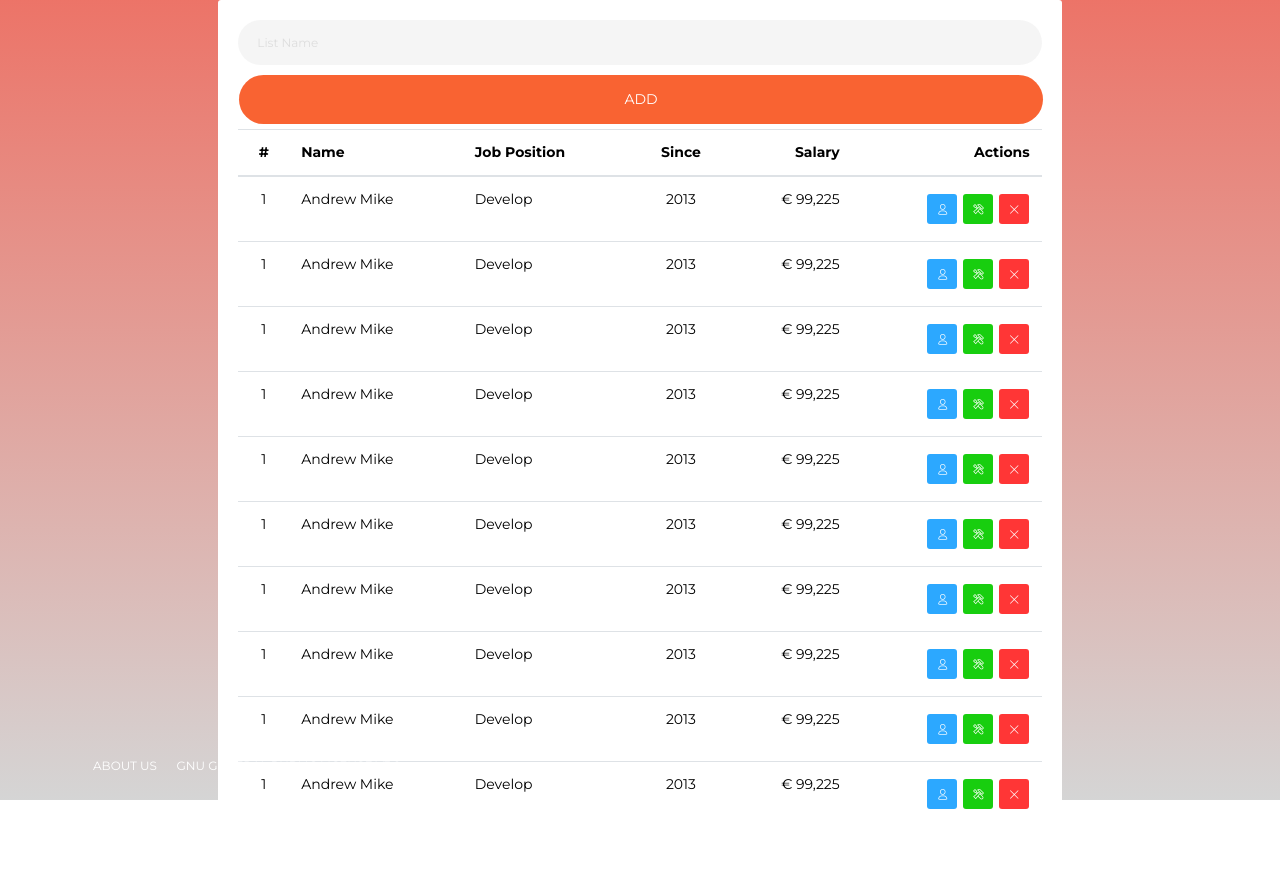
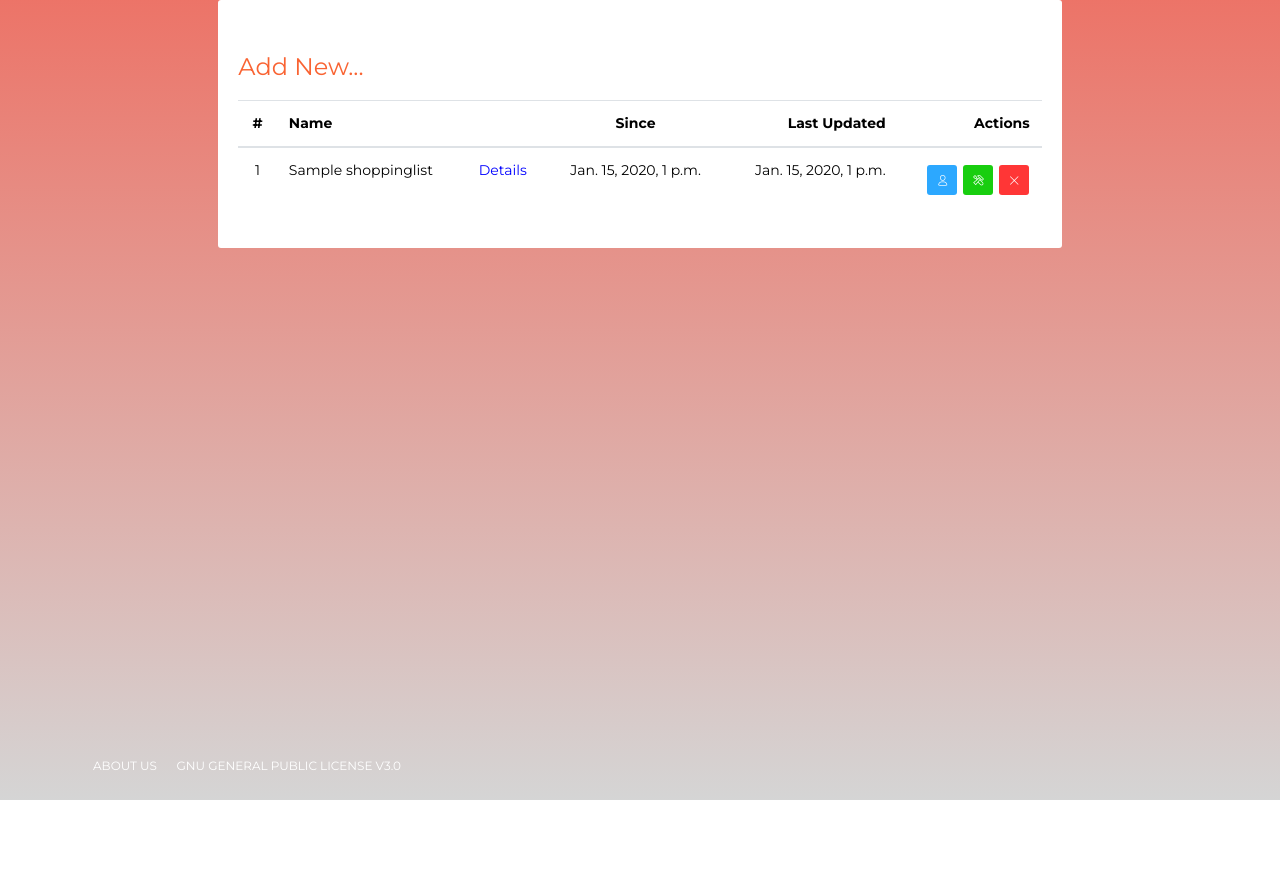
Before and after one commit to parseendavid/django-shopping-list, a Django app: page /dashboard/ in a window 1280 px wide. Shown: the part 72-960 px from the top of the page. After the commit the page ends 872 px from the top, so only its background shows below. Run offline with Django 3.2, Linux system fonts and the light colour scheme; a user stored in the database is signed in; tables that the repository leaves empty hold one stand-in row (values such as "Sample post"); one stand-in notice (Sample message) is shown; some libraries are stand-ins or nearby versions.

Commit message:
Feature adds view for available shopping lists. - Added users lists to context of Dashboard View - Modified template from using dummy data to using context data. - Added migrations [Delivers #155906749]

```diff
--- a/accounts/templates/accounts/login-page.html
+++ b/accounts/templates/accounts/login-page.html
@@ -126,7 +126,6 @@
                             <h6><a href="{% url 'accounts:signup' %}" class="link footer-link">Create
                                 Account</a></h6>
                         </div>
-
                         <div class="pull-right">
                             <h6><a href="#" data-toggle="modal"
                                    data-target="#ResetPassModal" class="link footer-link">Forgot
--- a/shopping_lists/models.py
+++ b/shopping_lists/models.py
@@ -11,7 +11,7 @@ class ShoppingList(models.Model):
     owner = models.ForeignKey(
         User, on_delete=models.CASCADE, related_name='shopping_lists')
     date_created = models.DateTimeField(auto_now_add=True)
-    update_date = models.DateTimeField(auto_now=True)
+    date_updated = models.DateTimeField(auto_now=True)
 
     class Meta:
-        ordering = ('name',)
+        ordering = ('-date_created',)
--- a/shopping_lists/templates/shopping_lists/base.html
+++ b/shopping_lists/templates/shopping_lists/base.html
@@ -20,7 +20,13 @@
     <!-- CSS Files -->
     <link href="{% static "shopping_lists/css/bootstrap.min.css" %}" rel="stylesheet">
     <link href="{% static "shopping_lists/css/now-ui-kit.css" %}" rel="stylesheet">
-
+    <script>
+        window.setTimeout(function () {
+            $(".alert").fadeTo(500, 0).slideUp(500, function () {
+                $(this).remove();
+            });
+        }, 4000);
+    </script>
 </head>
 
 <body>
--- a/shopping_lists/templates/shopping_lists/dashboard.html
+++ b/shopping_lists/templates/shopping_lists/dashboard.html
@@ -3,11 +3,21 @@
     Dashboard
 {% endblock %}
 {% block content %}
-    <div class="row" style="margin-top:-20px">
-        <div class="col-md-8 ml-auto mr-auto">
-            <div class="card card-plain" style="color:black">
-                <div class="card-body bg-white">
-                    <form class="form" method="POST">
+    <div class="modal modal-dialog modal-login modal-clear" id="AddList" tabindex="-1"
+         role="dialog"
+         style="color: black">
+        <div class="modal-dialog" role="document">
+            <div class="modal-content">
+                <div class="modal-header">
+                    <h5 class="modal-title" id="exampleModalLabel">Add Shopping List</h5>
+                    <button type="button" class="close" data-dismiss="modal" aria-label="Close">
+                        <span aria-hidden="true">&times;</span>
+                    </button>
+                </div>
+                <div class="modal-body">
+                    <div class="card-body">
+                        <form class="form" method="POST"
+                              action="{% url 'shopping_lists:dashboard' %}">
                             {% csrf_token %}
                             <span>
                         <div class="input-group form-group-no-border input-lg">
@@ -19,8 +29,67 @@
                             </button>
                     </span>
                         </form>
+                    </div>
+                </div>
+                <div class="modal-footer">
+                    <button type="button" class="btn btn-secondary" data-dismiss="modal">Close
+                    </button>
+                </div>
+            </div>
+        </div>
+    </div>
+
+    <div class="row" style="margin-top:-20px">
+        <div class="col-md-8 ml-auto mr-auto">
+            <div class="card card-plain" style="color:black">
+                <div class="card-body bg-white">
+                    {% if form.errors %}
+                        <div class="alert alert-danger" role="alert">
+                            <div class="container">
+                                <div class="alert-icon">
+                                    <i class="now-ui-icons objects_support-17"></i>
+                                </div>
+                                <strong>Oh snap!</strong>
+                                {% for error in form.errors %}
+                                    {{ form.errors.as_text | escape }}
+                                {% endfor %}
+                                <button type="button" class="close" data-dismiss="alert"
+                                        aria-label="Close">
+						<span aria-hidden="true">
+							<i class="now-ui-icons ui-1_simple-remove"></i>
+						</span>
+                                </button>
+                            </div>
+                        </div>
+                    {% endif %}
+                    {% if messages %}
+                        <div class="alert alert-success" role="alert">
+                            <div class="container">
+                                <div class="alert-icon">
+                                    <i class="now-ui-icons ui-2_like"></i>
+                                </div>
+                                <strong>Well done!</strong>
+                                {% for message in messages %}
+                                    {{ message }}
+                                {% endfor %}
+                                <button type="button" class="close" data-dismiss="alert"
+                                        aria-label="Close">
+  						<span aria-hidden="true">
+							<i class="now-ui-icons ui-1_simple-remove"></i>
+						</span>
+                                </button>
+                            </div>
+                        </div>
+                    {% endif %}
+                    <div class="pull-left">
+                        <h4><a href="#" data-toggle="modal"
+                               data-target="#AddList" class="link footer-link"><i
+                                class=""></i>Add New...</a>
+                        </h4>
+                    </div>
                     <div class="table-responsive ">
                         <table class="table">
+                            {% if shopping_lists %}
                                 <thead class="">
                                 <tr>
                                     <th class="text-center">
@@ -30,13 +99,13 @@
                                         Name
                                     </th>
                                     <th>
-                                    Job Position
+
                                     </th>
                                     <th class="text-center">
                                         Since
                                     </th>
                                     <th class="text-right">
-                                    Salary
+                                        Last Updated
                                     </th>
                                     <th class="text-right">
                                         Actions
@@ -44,22 +113,22 @@
                                 </tr>
                                 </thead>
                                 <tbody>
-                            {% for items in "xxxxxxxxxx" %}
+                                {% for list in shopping_lists %}
                                     <tr>
                                         <td class="text-center">
-                                        1
+                                            {{ forloop.counter }}
                                         </td>
                                         <td>
-                                        Andrew Mike
+                                            {{ list.name }}
                                         </td>
                                         <td>
-                                        Develop
+                                            <a style="color: blue" href="#">Details</a>
                                         </td>
                                         <td class="text-center">
-                                        2013
+                                            {{ list.date_created }}
                                         </td>
                                         <td class="text-right">
-                                        € 99,225
+                                            {{ list.date_updated | default:"None" }}
                                         </td>
                                         <td class="text-right">
                                             <button type="button" rel="tooltip"
@@ -81,6 +150,15 @@
                                     </tr>
                                 {% endfor %}
                                 </tbody>
+                            {% else %}
+                                <br>
+                                <br>
+                                <thead>
+                                <tr>
+                                    ********** NO SHOPPING LISTS FOUND PLEASE CREATE ONE **********
+                                </tr>
+                                </thead>
+                            {% endif %}
                         </table>
                     </div>
                 </div>
--- a/shopping_lists/views.py
+++ b/shopping_lists/views.py
@@ -1,20 +1,33 @@
 # from django.shortcuts import render
 from django.contrib.auth.decorators import login_required
+from django.contrib.messages.views import SuccessMessageMixin
 from django.urls import reverse_lazy
 from django.utils.decorators import method_decorator
 from django.views.generic import CreateView
 
+from shopping_lists.models import ShoppingList
 from .forms import ShoppingListForm
+
 
 # Create your views here.
 
 
 @method_decorator(login_required, name='dispatch')
-class DashBoardView(CreateView):
+class DashBoardView(SuccessMessageMixin, CreateView):
     template_name = 'shopping_lists/dashboard.html'
     form_class = ShoppingListForm
     success_url = reverse_lazy("shopping_lists:dashboard")
+    success_message = "Shopping list has been created."
+
+    def render_to_response(self, context, **response_kwargs):
+        context['shopping_lists'] = ShoppingList.objects.filter(owner=self.request.user)
+        return super(DashBoardView, self).render_to_response(context, **response_kwargs)
 
     def form_valid(self, form):
-        form.instance.owner = self.request.user
+        list_name = form.cleaned_data['name']
+        owner = self.request.user
+        if ShoppingList.objects.filter(name=list_name, owner=owner).exists():
+            form._errors['Shopping List already exists'] = ''
+            return super(DashBoardView, self).form_invalid(form)
+        form.instance.owner = owner
         return super(DashBoardView, self).form_valid(form)
```
Also changed, not shown: shopping_lists/migrations/0001_initial.py (added), shopping_lists/migrations/0002_auto_20180330_1746.py (added), shopping_lists/migrations/__init__.py (added), 1 other file. Lines whose indentation alone changed are shown as unchanged.
